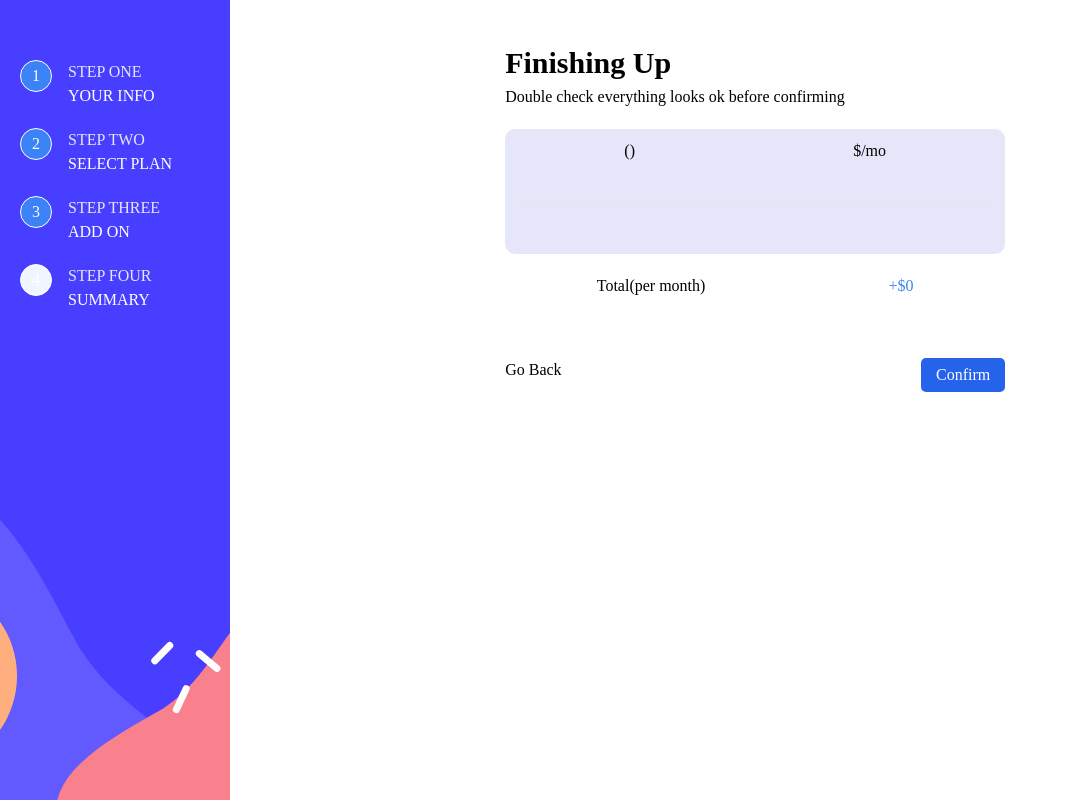
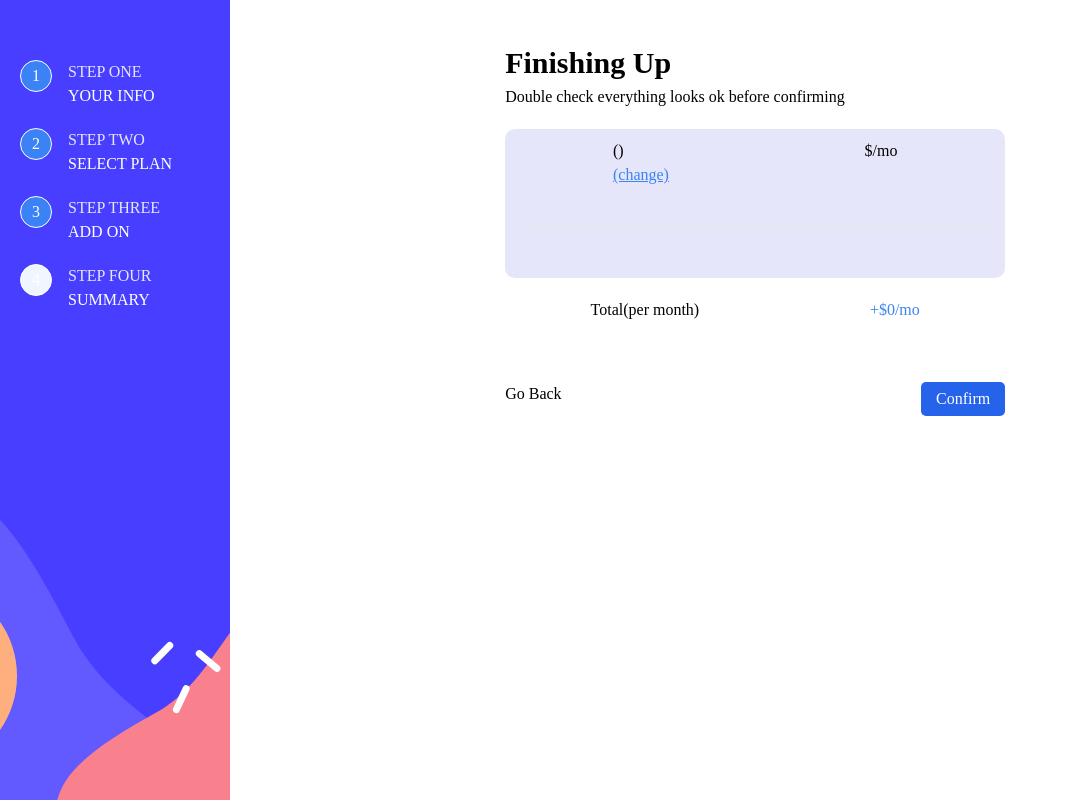
Before and after one commit to sam4rano/multi-step-form, a React (Vite) app: page /summary in a window 1280 px wide. Shown: the whole page, without its empty margins (0-1068 px from the left). Built offline with nearby package versions, Linux system fonts and the light colour scheme; a web font is replaced by a local one.

Commit message:
edit summary added

```diff
--- a/src/components/Summary.jsx
+++ b/src/components/Summary.jsx
@@ -67,6 +67,7 @@ const Summary = () => {
             <div className="flex flex-row justify-around ">
               <h2>
                 {selectedPlan}({billingType})
+                <h2><Link to="/plans" className="text-blue-500 hover:text-blue-300 text underline">(change)</Link></h2>
               </h2>
               <h2>${selectedItems}/mo</h2>
             </div>
@@ -75,14 +76,14 @@ const Summary = () => {
               {selectedAddon.map((addon, index) => (
                 <div key={index} className="flex flex-row justify-center ">
                   <div className="flex flex-col pr-[150px] md:pr-[110px]">{addon.title}</div>
-                  <p className="">${addon.amount}</p>
+                  <p className="">${addon.amount}/mo</p>
                 </div>
               ))}
             </div>
           </div>
             <div className="flex flex-row justify-around">
               <h2>Total(per month)</h2>
-              <h2 className="text-blue-500">+${totalAmount}</h2>
+              <h2 className="text-blue-500">+${totalAmount}/mo</h2>
             </div>
 
           <div className="flex flex-row justify-between mx-auto w-[500px] pt-[40px] md:w-[340px]">
```
